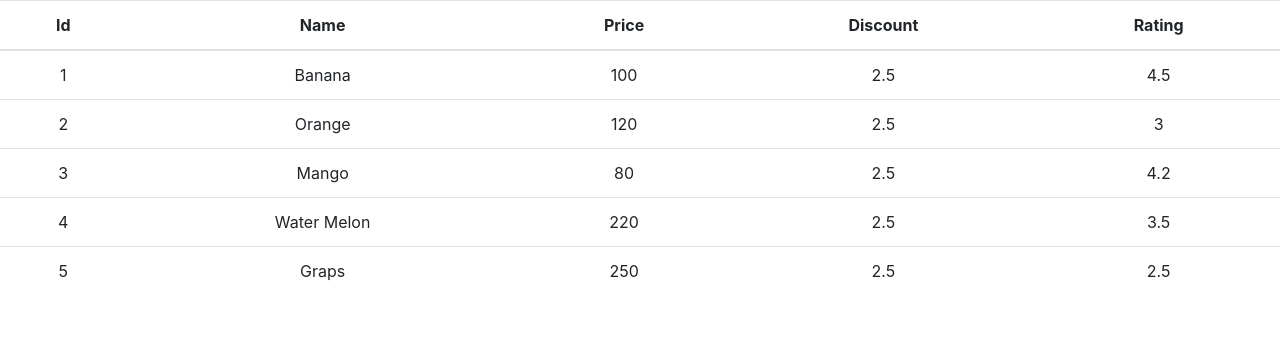
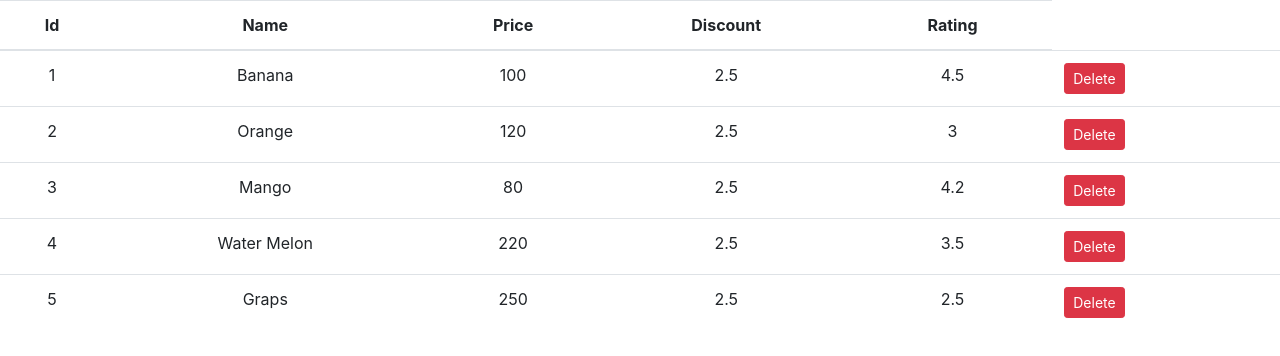
Before and after one commit to ubaid296/umart, a React (Create React App) app: page / in a window 1280 px wide. Shown: the top 356 px of the page. Built offline with nearby package versions, Linux system fonts and the light colour scheme.

Commit message:
add delete button

```diff
--- a/src/components/table.jsx
+++ b/src/components/table.jsx
@@ -3,12 +3,16 @@ import TableHead from "./tablehead";
 import TableBody from "./tableBody";
 
 class Table extends Component {
+  handleDelete = (data) => {
+    console.log("handle");
+  };
   render() {
     const { data, fields } = this.props;
+
     return (
       <table className="table">
         <TableHead fields={fields} />
-        <TableBody data={data} fields={fields} />
+        <TableBody data={data} fields={fields} onDelete={this.handleDelete} />
       </table>
     );
   }
--- a/src/components/tableBody.jsx
+++ b/src/components/tableBody.jsx
@@ -6,8 +6,16 @@ const TableBody = ({ data, fields }) => {
       {data.map((item) => (
         <tr key={item.id}>
           {fields.map((filed) => (
-            <td className="text-center">{item[filed.toLowerCase()]}</td>
+            <td className="text-center ">{item[filed.toLowerCase()]} </td>
           ))}
+          <td>
+            <button
+              onClick={() => this.hanldeDelete(this.props.data)}
+              className="btn btn-danger btn-sm"
+            >
+              Delete
+            </button>
+          </td>
         </tr>
       ))}
     </tbody>
```
